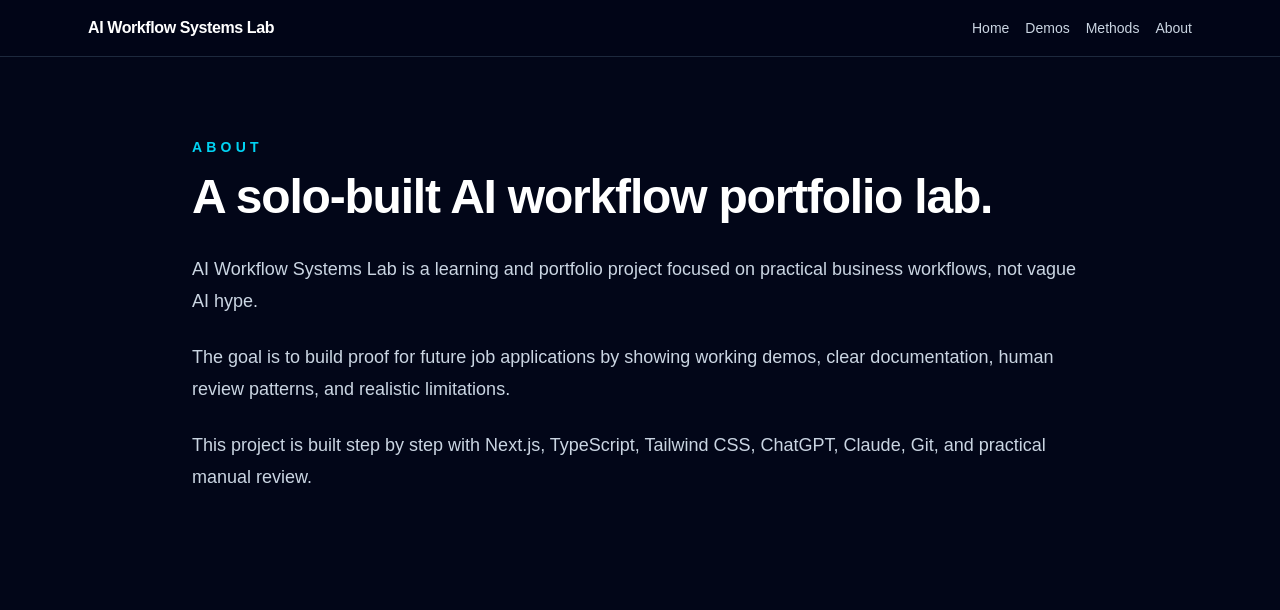
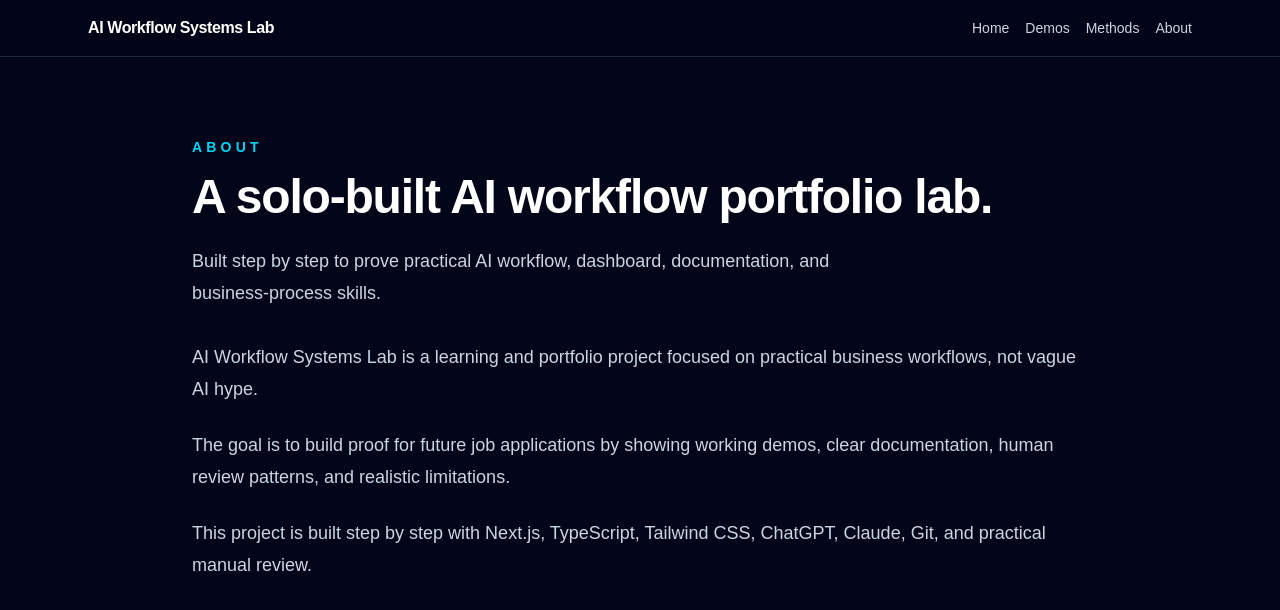
Before and after one commit to solitud3456/ai-workflow-systems-lab, a Next.js app: page /about in a window 1280 px wide. Shown: the top 610 px of the page. Built offline with nearby package versions, Linux system fonts and the light colour scheme.

Commit message:
Reuse page header across info pages

```diff
--- a/src/app/about/page.tsx
+++ b/src/app/about/page.tsx
@@ -1,14 +1,13 @@
+import PageHeader from "@/components/PageHeader";
 export default function AboutPage() {
   return (
     <main className="min-h-screen bg-slate-950 px-6 py-20 text-slate-100">
       <section className="mx-auto max-w-4xl">
-        <p className="text-sm font-semibold uppercase tracking-[0.3em] text-cyan-400">
-          About
-        </p>
-
-        <h1 className="mt-4 text-4xl font-bold tracking-tight text-white sm:text-5xl">
-          A solo-built AI workflow portfolio lab.
-        </h1>
+        <PageHeader
+  eyebrow="About"
+  title="A solo-built AI workflow portfolio lab."
+  description="Built step by step to prove practical AI workflow, dashboard, documentation, and business-process skills."
+/>
 
         <div className="mt-8 space-y-6 text-lg leading-8 text-slate-300">
           <p>
--- a/src/app/methods/page.tsx
+++ b/src/app/methods/page.tsx
@@ -1,3 +1,4 @@
+import PageHeader from "@/components/PageHeader";
 const methods = [
   "Workflow mapping",
   "Structured AI outputs",
@@ -14,19 +15,11 @@ export default function MethodsPage() {
   return (
     <main className="min-h-screen bg-slate-950 px-6 py-20 text-slate-100">
       <section className="mx-auto max-w-5xl">
-        <p className="text-sm font-semibold uppercase tracking-[0.3em] text-cyan-400">
-          Methods
-        </p>
-
-        <h1 className="mt-4 text-4xl font-bold tracking-tight text-white sm:text-5xl">
-          The system matters more than the prompt.
-        </h1>
-
-        <p className="mt-6 max-w-2xl text-lg leading-8 text-slate-300">
-          This lab focuses on applying AI inside controlled workflows, where
-          outputs are structured, reviewed, saved, and connected to business
-          actions.
-        </p>
+        <PageHeader
+  eyebrow="Methods"
+  title="The system matters more than the prompt."
+  description="This lab focuses on applying AI inside controlled workflows, where outputs are structured, reviewed, saved, and connected to business actions."
+/>
 
         <div className="mt-10 grid gap-4 sm:grid-cols-2">
           {methods.map((method) => (
```
